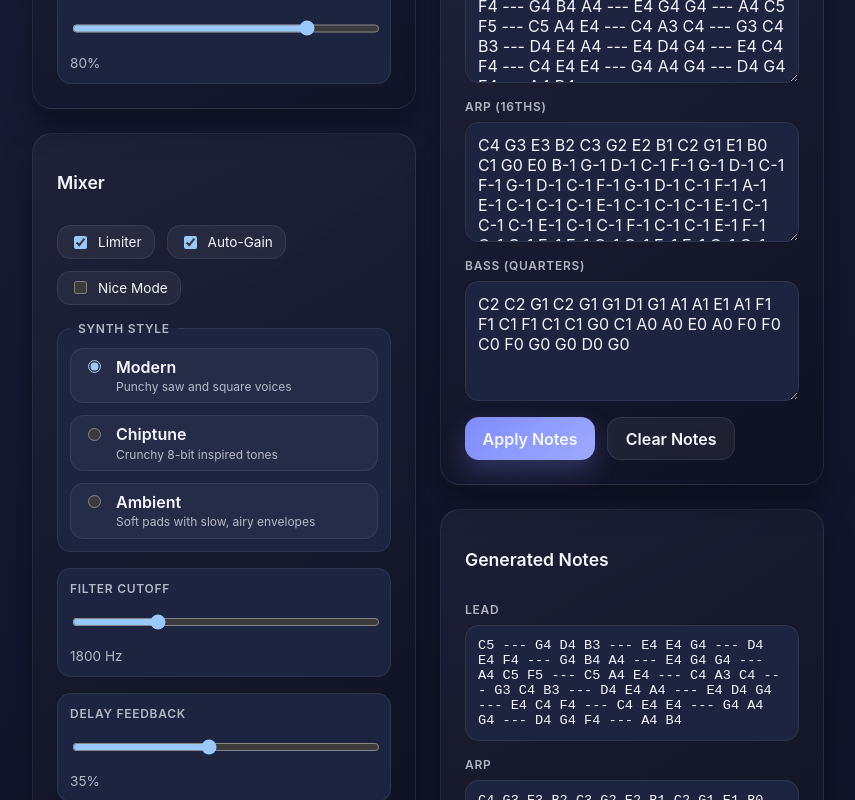
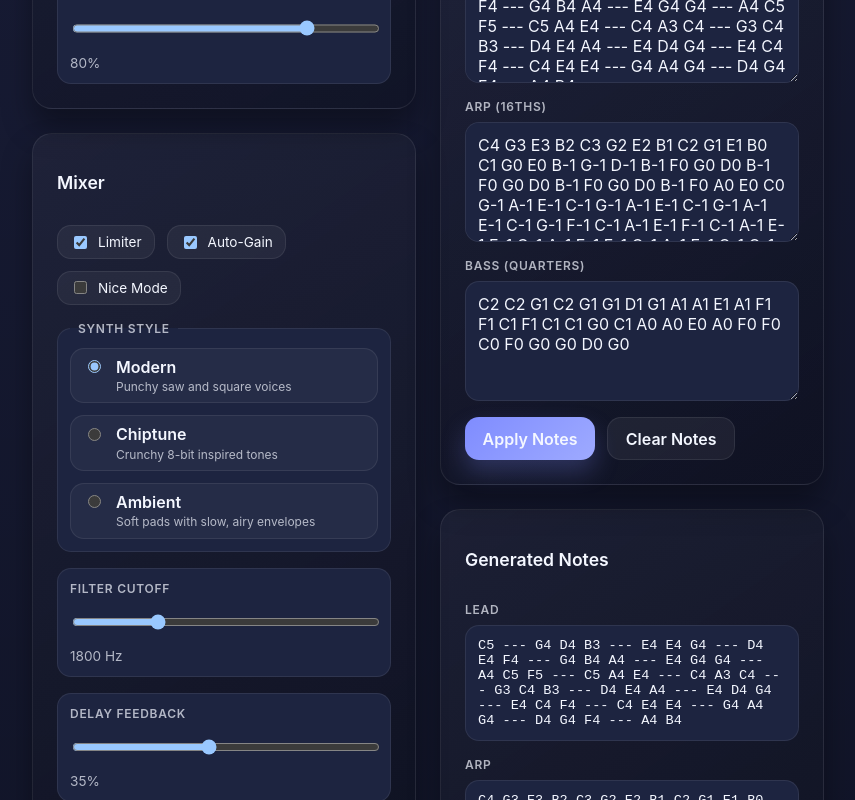
Before and after one commit to WooFerPPK/Harmony-Lab, a React (Vite) app: page / in a window 1280 px wide. Shown: the part 820-1620 px from the top of the page, without its empty margins (8-863 px from the left). Built offline with nearby package versions, Linux system fonts and the light colour scheme.

Commit message:
Prevent arp notes from dropping out of range

```diff
--- a/src/theory/notes.ts
+++ b/src/theory/notes.ts
@@ -218,29 +218,33 @@ export function closestMidiToTarget(
   preferredOctave: number,
 ): Midi {
   const base = midiForPitchClass(targetPc, preferredOctave);
-  let candidate = base;
-  let distance = Math.abs(candidate - reference);
+  const options: number[] = [base];
 
-  while (candidate < reference - 6) {
-    candidate += 12;
-  }
-  while (candidate > reference + 6) {
-    candidate -= 12;
+  for (let value = base + 12; value <= 127; value += 12) {
+    options.push(value);
   }
 
-  distance = Math.abs(candidate - reference);
-
-  const altUp = candidate + 12;
-  const altDown = candidate - 12;
-
-  if (Math.abs(altUp - reference) < distance) {
-    candidate = altUp;
-    distance = Math.abs(candidate - reference);
+  for (let value = base - 12; value >= 0; value -= 12) {
+    options.push(value);
   }
 
-  if (Math.abs(altDown - reference) < distance) {
-    candidate = altDown;
-  }
+  const candidate = options.reduce((best, current) => {
+    const bestDistance = Math.abs(best - reference);
+    const currentDistance = Math.abs(current - reference);
+
+    if (currentDistance < bestDistance) {
+      return current;
+    }
+
+    if (
+      currentDistance === bestDistance &&
+      Math.abs(current - base) < Math.abs(best - base)
+    ) {
+      return current;
+    }
+
+    return best;
+  }, base);
 
   return clampMidi(candidate);
 }
```
Also changed, not shown: 1 other file (tests, documents, lock files or other folders).
